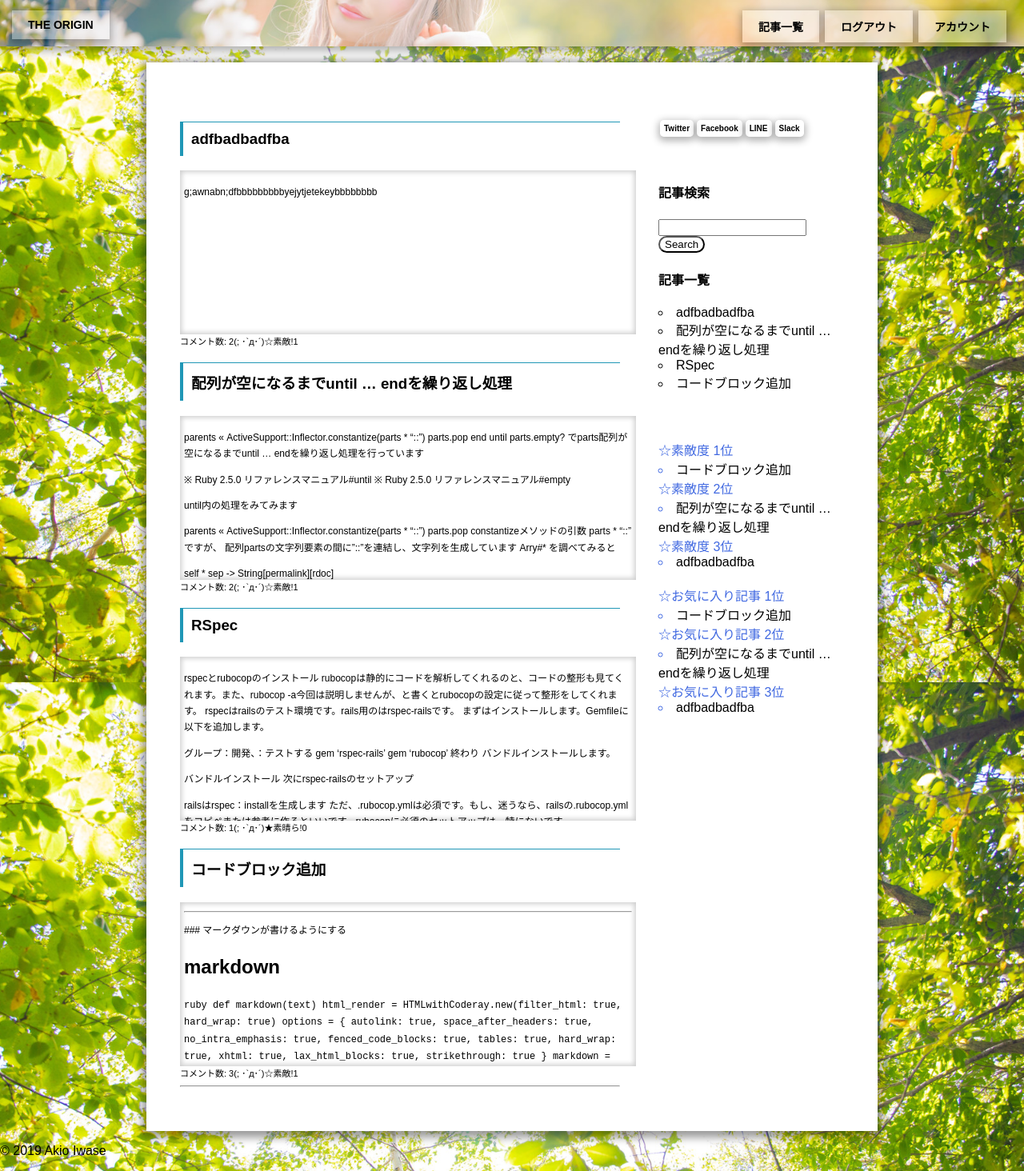
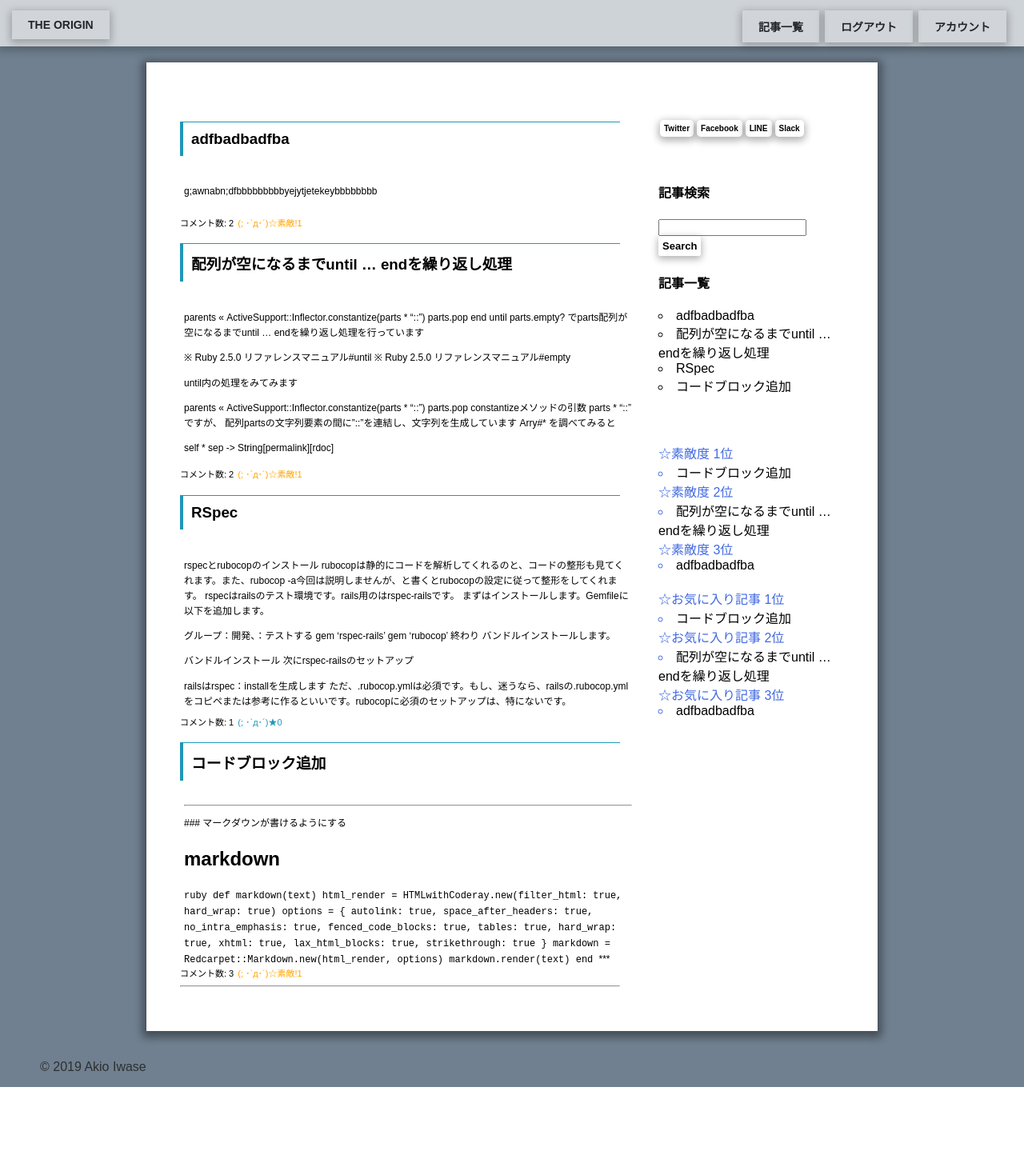
Before and after one commit to akio5445/the_origin_portfolio, a Rails app: page / in a window 1280 px wide. Shown: the whole page at 80% size. After the commit the page ends 1359 px from the top, so only its background shows below. Run offline with Rails 7, Linux system fonts and the light colour scheme; a user stored in the database is signed in; data comes from the database, SQL or seed files in the repository; style sheets or scripts are compiled from the project's sources; some libraries are stand-ins or nearby versions.

Commit message:
Update layout * UIを見やすく修正

```diff
--- a/app/assets/stylesheets/application.scss
+++ b/app/assets/stylesheets/application.scss
@@ -15,11 +15,9 @@
  */
 body {
     margin: 0;
-    font-family: arial, sans-serif;
+    font-family: sans-serif;
     z-index: 0;
-    background-image: image-url('komore.jpg');
-    background-attachment: fixed;
-    background-size: cover;
+    background-color: slategray;
     color: black;
 }
 
@@ -40,27 +38,15 @@ a:hover {
     transition: all 0.5s ease-in;
 }
 
+/*ヘッダー*/
 nav {
     margin: 0;
     padding: 17x 10px 20px 10px;
     list-style: none;
-    background-image: image-url('syoujyo.jpg');
-    background-attachment: fixed;
-    background-size: cover;
+    background-color: #F7F7F7;
     box-shadow: 0 3px 10px 3px rgba(0, 0, 0, 0.3);
     opacity: 0.7;
     transition: all 0.7s ease-out;
-}
-
-nav:hover {
-    margin: 0;
-    padding: 17x 10px 20px 10px;
-    list-style: none;
-    background-image: image-url('syoujyo.jpg');
-    background-attachment: fixed;
-    background-size: cover;
-    box-shadow: 0 3px 10px 3px rgba(0, 0, 0, 0.3);
-    opacity: 1;
 }
 
 nav ul {
@@ -100,17 +86,23 @@ nav li.logo {
 textarea {
     width: 440px;
     height: 700px;
-    box-shadow: 0 3px 10px 2px rgba(0, 0, 0, 0.3);
+}
+
+footer {
+    padding-top: 20px;
+    padding-left: 50px;
+    color: #2E2F30;
 }
 
 /*ボタン*/
 .button {
+    border-style: none;
     background: rgba(255, 255, 255, 0.5);
     border-radius: 3px;
     box-shadow: 0 3px 10px 2px rgba(0, 0, 0, 0.3);
     font-weight: bolder;
     font-size: 13px;
-    padding: 4px;
+    padding: 5px;
 }
 
 .button:hover {
@@ -123,8 +115,14 @@ textarea {
 }
 
 .button_search {
-    background: rgba(255, 255, 255, 0.3);
-    border-radius: 15px;
+    border-style: none;
+    background: rgba(255, 255, 255, 0.5);
+    border-radius: 3px;
+    box-shadow: 0 3px 10px 1px rgba(0, 0, 0, 0.3);
+    font-weight: bolder;
+    font-size: 13px;
+    padding: 5px;
+    border-radius: 3px;
 }
 
 .button_search:hover {
@@ -149,7 +147,7 @@ textarea {
 .container_show {
     margin: 20px auto 0 auto;
     padding: 32px;
-    max-width: 850px;
+    max-width: 600px;
     border-radius: 12px;
     z-index: 1;
     background-color: white;
@@ -157,7 +155,10 @@ textarea {
     transition: all 0.7s ease-out;
 }
 
-.container_show:hover {}
+.alticle-write {
+    text-align: center;
+    padding: 20px 560px 0 0;
+}
 
 .container {
     display: flex;
@@ -168,8 +169,6 @@ textarea {
     background-color: white;
     box-shadow: 0 3px 10px 5px rgba(0, 0, 0, 0.4);
 }
-
-.container:hover {}
 
 .container_article {
     flex: 0 0 550px;
@@ -196,40 +195,15 @@ textarea {
 }
 
 .article_body {
-    line-height: 1.7;
+    line-height: 1.6;
     color: black;
     font-size: 12px;
     overflow-y: scroll;
     white-space: normal;
     overflow-wrap: break-word;
-    padding: 5px 5px 0 5px;
+    padding: 5px 5px 8px 5px;
     width: 560px;
-    height: 200px;
-    box-shadow: inset 0 0 6px 2px rgba(0, 0, 0, 0.2);
-    transition: all 0.7s ease-out;
-}
-
-.article_body:hover {
-    line-height: 1.7;
-    color: black;
-    font-size: 12px;
-    overflow-y: scroll;
-    white-space: normal;
-    overflow-wrap: break-word;
-    padding: 5px 5px 0 5px;
-    width: 560px;
-    height: 200px;
-    box-shadow: inset 0 0 6px 2px rgba(0, 0, 0, 0.2);
-    background: white;
-}
-
-.article_body_show {
-    white-space: normal;
-    color: black;
-    overflow-wrap: break-word;
-    padding: 5px 5px 0 5px;
-    width: 560px;
-    height: auto;
+    max-height: 200px;
 }
 
 .article_body_show {
@@ -240,8 +214,6 @@ textarea {
     width: 560px;
     height: auto;
     background: white;
-    box-shadow: 0 3px 10px 2px rgba(0, 0, 0, 0.4);
-    transition: all 0.6s ease-out;
 }
 
 .container_index {
@@ -281,14 +253,12 @@ textarea {
 
 .text_field_title {
     font-size: 16px;
-    width: 725px;
-    box-shadow: 0 3px 10px 2px rgba(0, 0, 0, 0.3);
+    width: 440px;
 }
 
 .article_comment_area {
     max-width: 200px;
     max-height: 60px;
-    box-shadow: 0 3px 10px 2px rgba(0, 0, 0, 0.3);
 }
 
 #delete_button {
@@ -313,15 +283,19 @@ textarea {
     transition: all 3s ease-in;
 }
 
-.login_h1:hover {
-    color: goldenrod;
-    padding: 40px;
-    font-size: 90px;
-    border-radius: 300px;
-    box-shadow: 0 3px 10px 1000px rgba(0, 0, 0, 0.4);
-}
-
+/*エラー*/
 .errors {
     color: #B00100;
     font-weight: bold;
 }
+
+/*(・∀・)ｲｲﾈ!!*/
+.iine {
+    color: orange;
+    padding-left: 5px;
+}
+
+.iine-no {
+    color: #2097B6;
+    padding-left: 5px;
+}
--- a/app/views/articles/_favorite.html.erb
+++ b/app/views/articles/_favorite.html.erb
@@ -4,11 +4,11 @@
   <% if current_user %>
     <% if article.favorited_by?(current_user) %>
       <%= link_to article_favorites_path(article, redirect_id: 0), method: :delete, remote: true do %>
-        <span class="">(; ･`д･´)☆素敵!<%= article.favorites.count %></span>
+        <span class="iine">(; ･`д･´)☆素敵!<%= article.favorites.count %></span>
       <% end %>
     <% else %>
       <%= link_to article_favorites_path(article, redirect_id: 0), method: :post, remote: true do %>
-        <span class="">(; ･`д･´)★素晴ら!<%= article.favorites.count %></span>
+        <span class="iine-no">(; ･`д･´)★<%= article.favorites.count %></span>
       <% end %>
     <% end %>
   <% else %>
--- a/app/views/users/show.html.erb
+++ b/app/views/users/show.html.erb
@@ -1,6 +1,5 @@
 <p class="user"><%= "ニックネーム　　　　 #{@user.name}" %></p>
 <p class="user"><%= "メールアドレス #{@user.email}" %></p>
-<%= link_to "記事を書く", :new_article, class: "button" %>
 <div class="container_show">
   <% @user.articles.each do |article| %>
     <div class="container_article">
@@ -13,3 +12,4 @@
     <%= link_to "記事を書く", :new_article, class: "button" %>
   <% end %>
 </div>
+<div class="alticle-write"><%= link_to "記事を書く", :new_article, class: "button" %></div>
```
Also changed, not shown: app/views/articles/edit.html.erb (+9 -0 lines).
